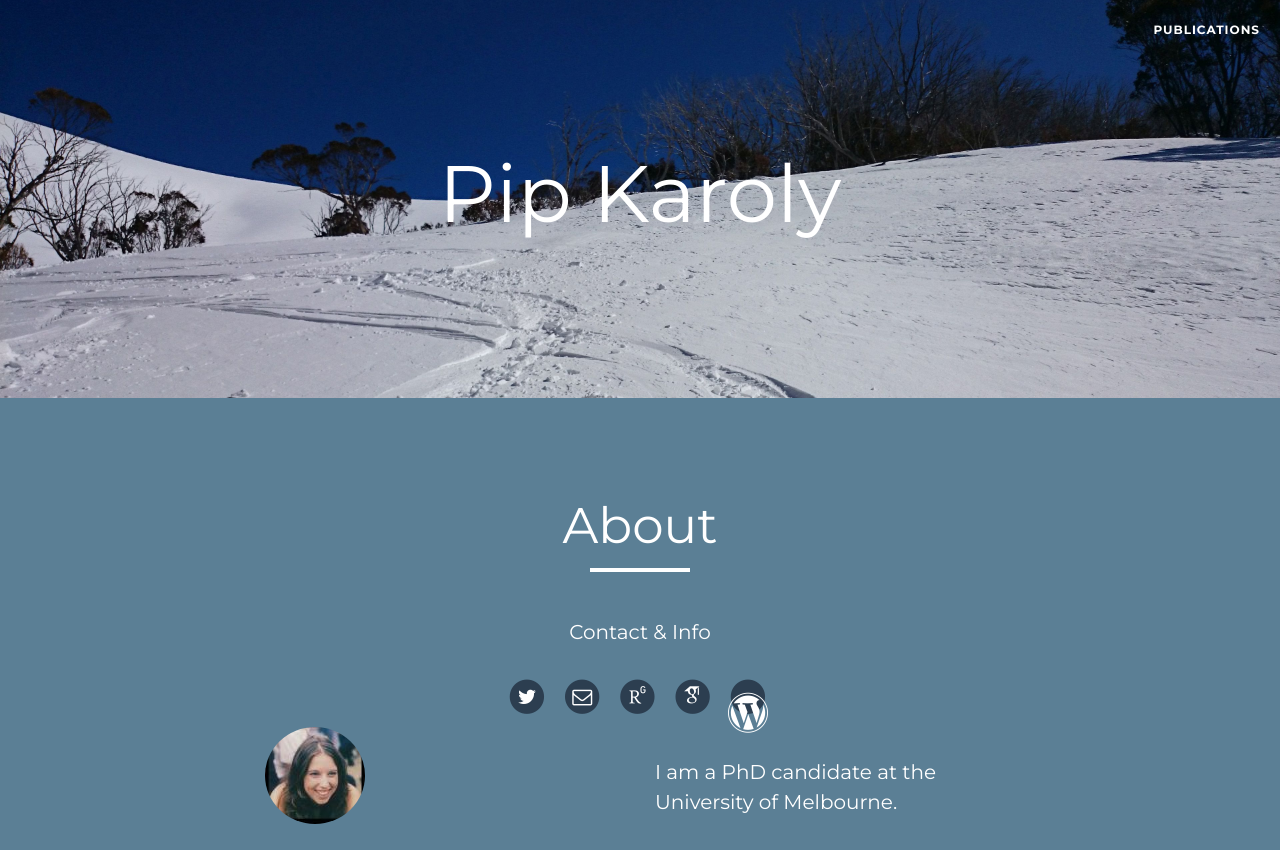
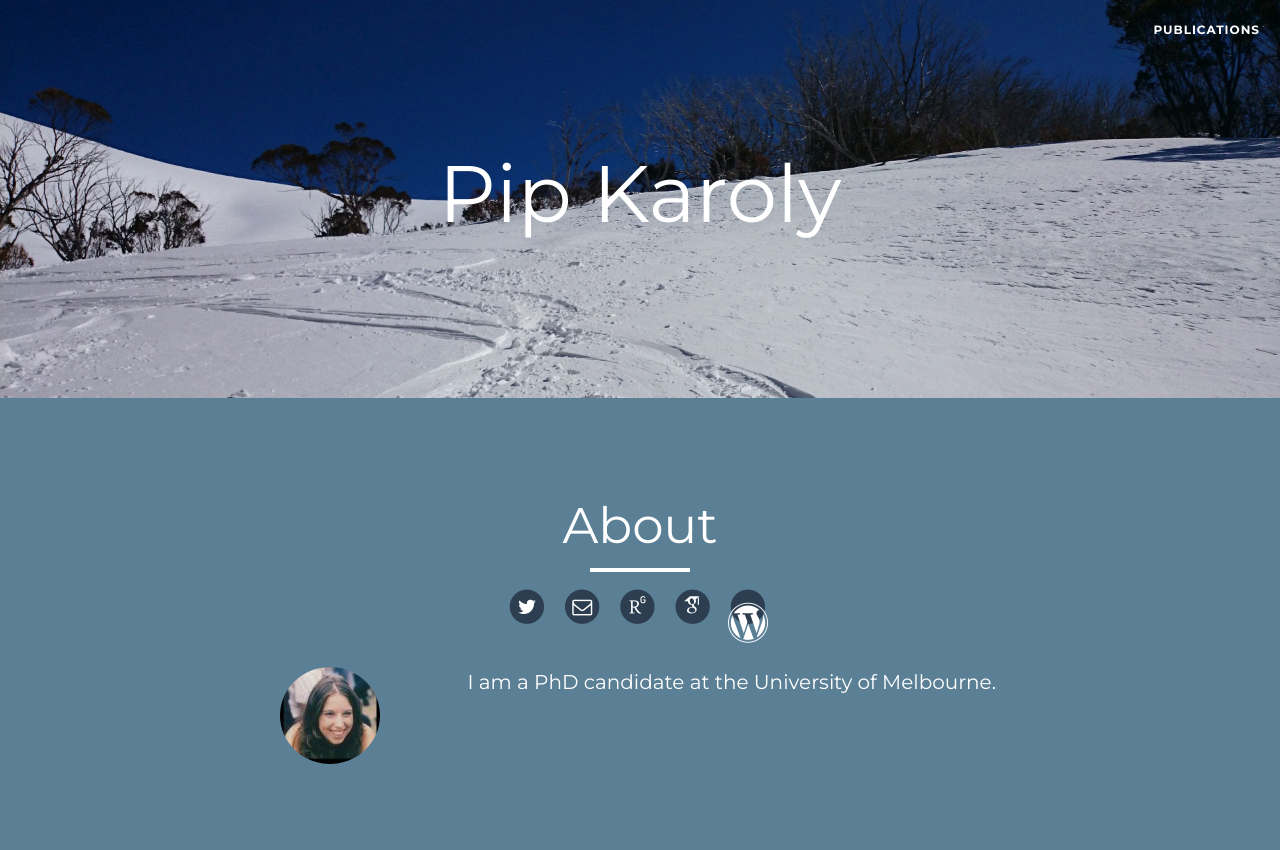
Before and after one commit to pkaroly/NeuroGraphics, a plain HTML site: page index.html in a window 1280 px wide. Shown: the top 850 px of the page. Drawn offline with Linux system fonts and the light colour scheme; files whose address does not match are found by name.

Commit message:
moving boxes

```diff
--- a/index.html
+++ b/index.html
@@ -101,7 +101,6 @@
 
             <div class="row">
                 <div class="col-lg-12 text-center">
-                        <p>Contact & Info</p>
                         <ul class="list-inline">
                             <li>
                                 <a target = "_blank" href="https://twitter.com/intent/tweet?screen_name=pjkaroly" data-related="pjkaroly">
@@ -153,11 +152,13 @@
             </div>
 
             <div class="row">
-                <div class="col-lg-4 col-lg-offset-2">
-                   <img class='img-circle' src='img\pk.jpg'></img>
-                </div>
-                <div class="col-lg-4">
-                    <p>I am a PhD candidate at the University of Melbourne. </p>
+                <div class="col-lg-8 col-lg-offset-2 col-md-10 col-md-offset-1">
+                    <div class="col-sm-3" style='margin-top:30px'>
+                        <img class='img-circle' src='img\pk.jpg'></img>
+                    </div>
+                    <div class="col-sm-9">
+                        <p>I am a PhD candidate at the University of Melbourne. </p>
+                    </div>
                 </div>
             </div>
 
```
